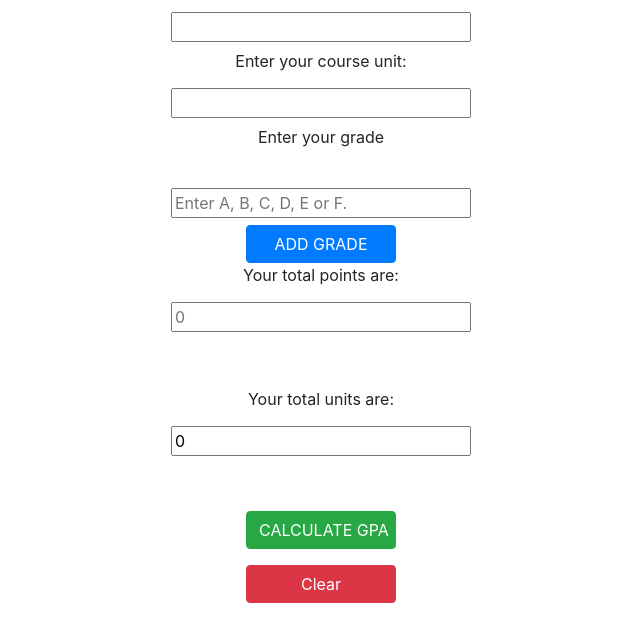
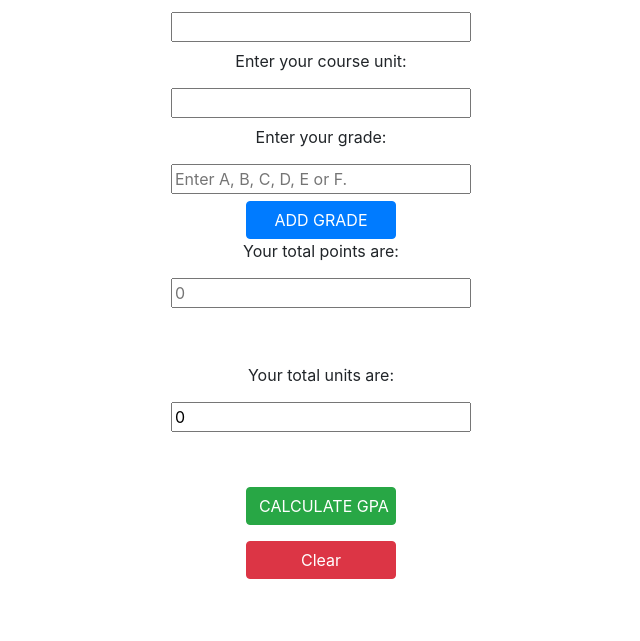
Before and after one commit to HassanatB-O/GPA-Calculator, a plain HTML site: page index.html in a window 1280 px wide. Shown: the part 103-744 px from the top of the page, without its empty margins (319-959 px from the left). Drawn offline with nearby package versions, Linux system fonts and the light colour scheme.

Commit message:
Update index.html

```diff
--- a/index.html
+++ b/index.html
@@ -18,7 +18,7 @@
         id="unit"
         onfocus="if(this.value = ''){this.value = ''}"
         value="">
-    <label for="grade">Enter your grade</label><br>
+    <label for="grade">Enter your grade:</label>
     <input type="text"
         onfocus="if(this.value = ''){this.value = ''}"
         value="" id="grades"
```
